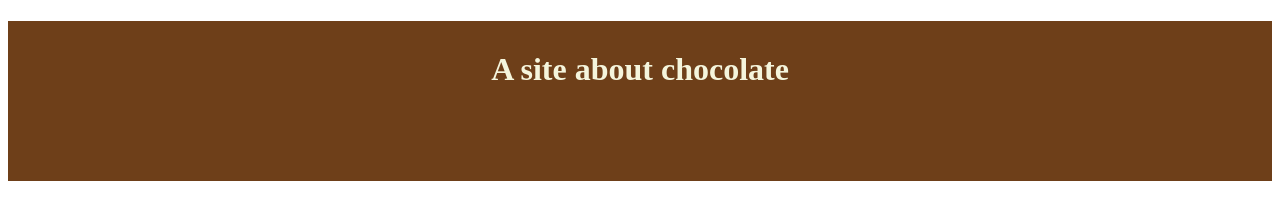
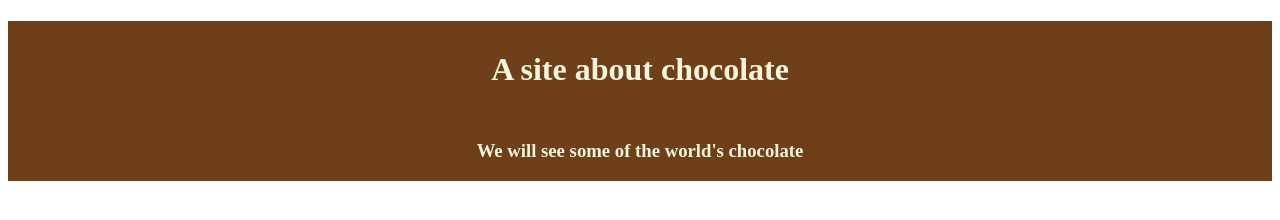
Before and after one commit to evanovrou/nagiantaWEB2GitTest, a plain HTML site: page index.html in a window 1280 px wide. Drawn offline with Linux system fonts and the light colour scheme.

Commit message:
third vommit

```diff
--- a/index.html
+++ b/index.html
@@ -10,6 +10,7 @@
 <body>
     <div class="jumbotron">
     <h1>A site about chocolate</h1>
+<h3>We will see some of the world's chocolate</h3>
     </div>
 
 
```
